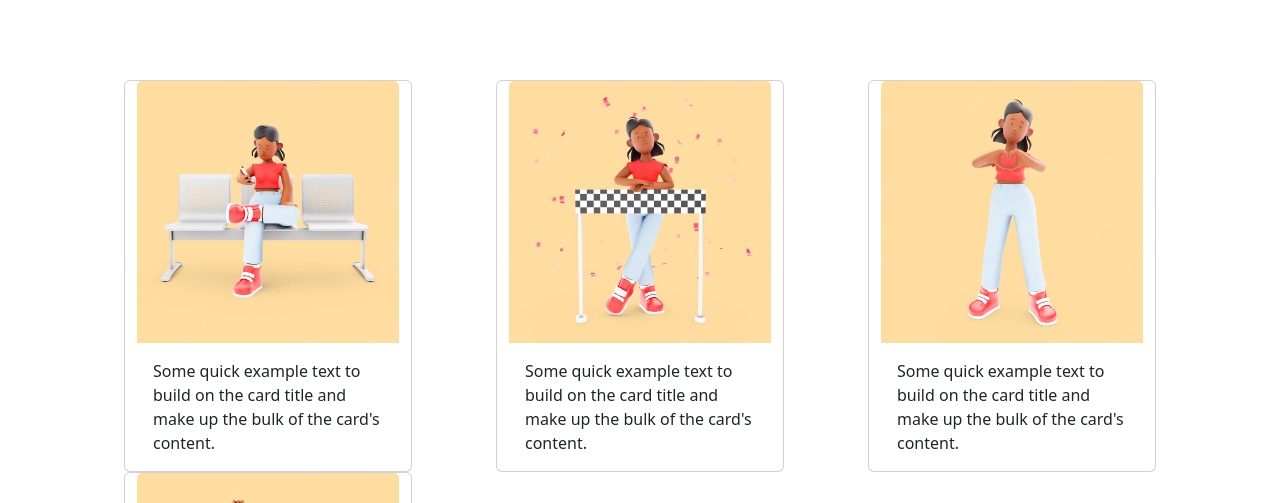
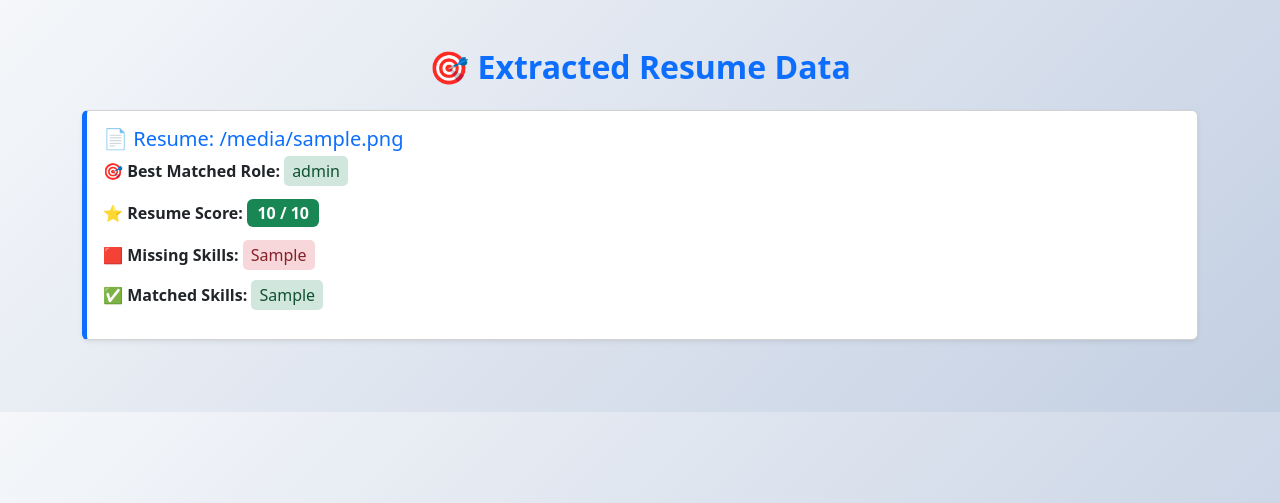
Before and after one commit to Adhithya-Madesh2001/ats_project, a Django app: template templates/index.html in a window 1280 px wide. Shown: the top 503 px of the page. Run offline with Django 4.2, Linux system fonts and the light colour scheme; data comes from the database, SQL or seed files in the repository; the template is opened without the code that fills it: values that come from a table or form of the project are taken from there, most other values are stand-ins (such as "Sample title", 1, 10 or a date in 2020).

Commit message:
ui update

```diff
--- a/templates/index.html
+++ b/templates/index.html
@@ -1,40 +1,61 @@
-{% load static %}
 <!DOCTYPE html>
-<html>
+<html lang="en">
 <head>
-  <link   href="https://cdn.jsdelivr.net/npm/bootstrap@5.2.3/dist/css/bootstrap.min.css"
-      rel="stylesheet"
-      integrity="sha384-rbsA2VBKQhggwzxH7pPCaAqO46MgnOM80zW1RWuH61DGLwZJEdK2Kadq2F9CUG65"
-      crossorigin="anonymous">
-  <meta charset="utf-8">
-  <meta name="viewport" content="width=device-width, initial-scale=1">
-  <style type="text/css">
-    .container{
-      margin-top: 5rem;
-      margin-left: auto;
-      margin-right: auto;
-
+    <meta charset="UTF-8">
+    <title>Parsed Resumes</title>
+    <link href="https://cdn.jsdelivr.net/npm/bootstrap@5.3.0/dist/css/bootstrap.min.css" rel="stylesheet">
+    <style>
+        body {
+            background: linear-gradient(135deg, #f5f7fa, #c3cfe2);
         }
-
-    .card{
-      margin: auto;
+        .card {
+            border-left: 5px solid #0d6efd;
+            transition: transform 0.2s;
+        }
+        .card:hover {
+            transform: scale(1.01);
+        }
+        .score-badge {
+            font-size: 1rem;
+        }
+        .highlight {
+            background-color: #d1e7dd;
+            padding: 4px 8px;
+            border-radius: 5px;
+            color: #0f5132;
+            font-weight: 500;
+        }
+        .missing {
+            background-color: #f8d7da;
+            padding: 4px 8px;
+            border-radius: 5px;
+            color: #842029;
+            font-weight: 500;
         }
     </style>
-  <title>Mini App</title>
 </head>
 <body>
-  <div class="container row">
+<div class="container py-5">
+    <h2 class="mb-4 text-center text-primary fw-bold">🎯 Extracted Resume Data</h2>
 
-    {% for image in images %}
-      <div class="card col-md-4" style="width: 18rem;">
-        <img src="{{image.pic.url}}" class="card-img-top" alt="...">
+    {% for resume in parsed_resumes %}
+        <div class="card mb-4 shadow-sm">
             <div class="card-body">
-          <p class="card-text">Some quick example text to build on the card title and make up the bulk of the card's content.</p>
+                <h5 class="card-title text-primary">📄 Resume: {{ resume.file }}</h5>
+                <p><strong>🎯 Best Matched Role:</strong> <span class="highlight">{{ resume.best_role }}</span></p>
+                <p><strong>⭐ Resume Score:</strong>
+                    <span class="badge bg-success score-badge">{{ resume.resume_score }} / 10</span>
+                </p>
+                <p><strong>🟥 Missing Skills:</strong>
+                    <span class="missing">{{ resume.missing_skills }}</span>
+                </p>
+                <p><strong>✅ Matched Skills:</strong>
+                    <span class="highlight">{{ resume.Matched_skills }}</span>
+                </p>
             </div>
         </div>
     {% endfor %}
 
 </div>
-
 </body>
 </html>
```
Also changed, not shown: MiniApp/views.py (+11 -10 lines), templates/upload.html (+40 -15 lines). Lines whose indentation alone changed are shown as unchanged.
